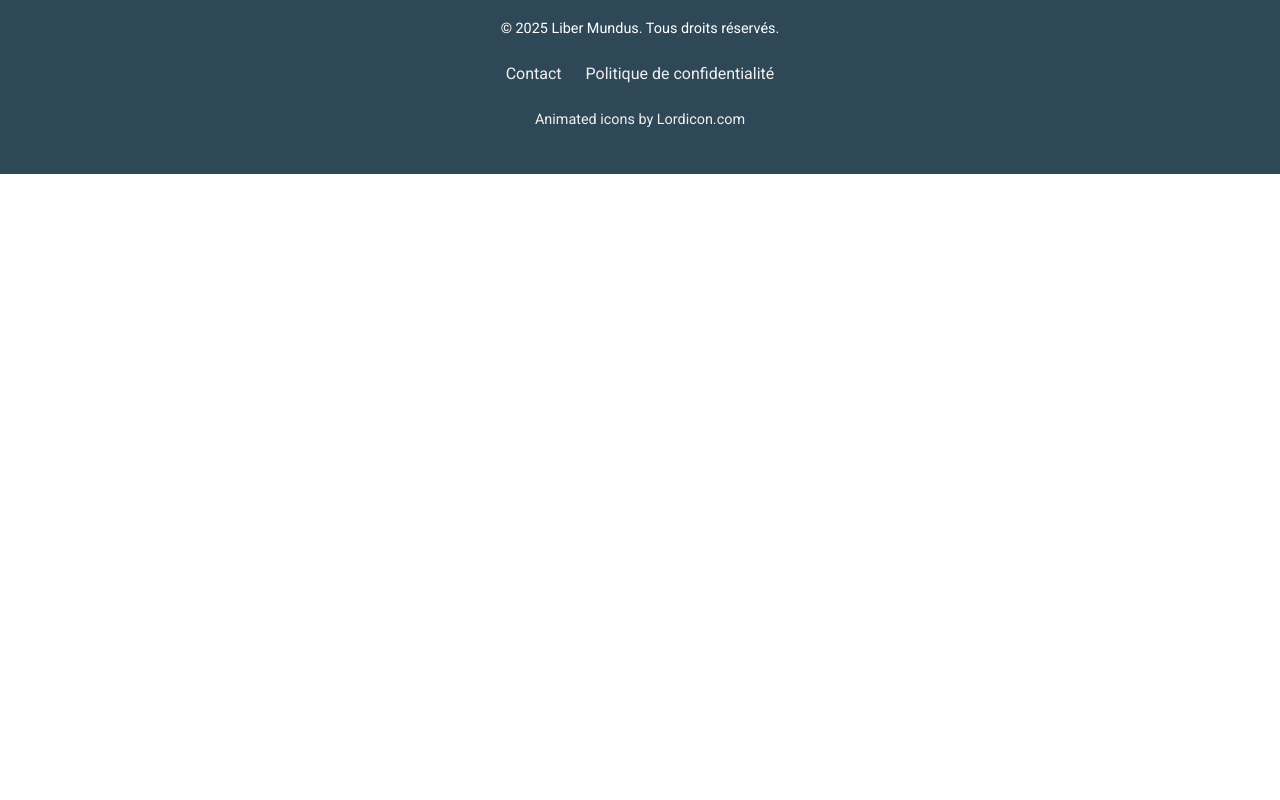
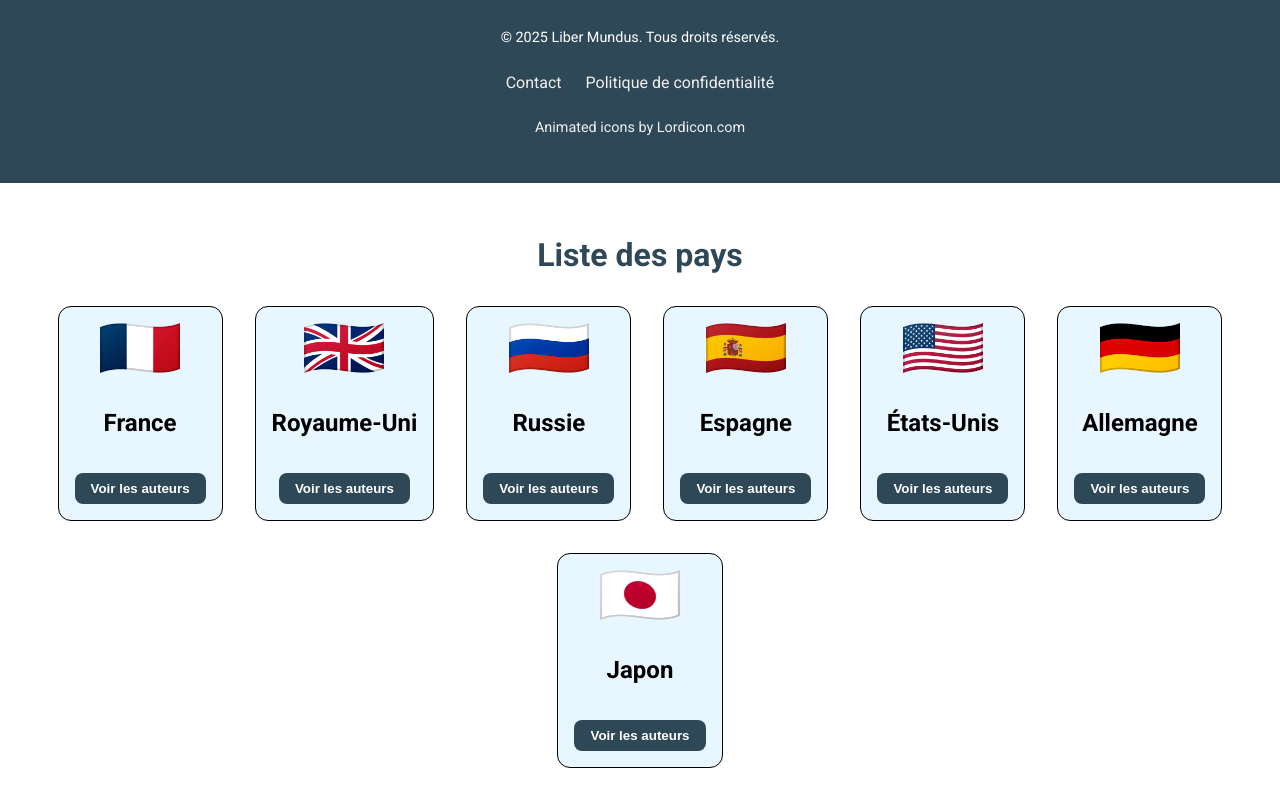
Before and after one commit to ferradjielie/liber-mundus, a React (Vite) app in the folder frontend/: page / in a window 1280 px wide. Shown: the part 1184-1984 px from the top of the page. Before the commit the page ends 1358 px from the top, so only its background shows below. Built offline with nearby package versions, Linux system fonts and the light colour scheme.

Commit message:
Create Countries page with static country cards; each card displays the country flag, name, and a "Voir les auteurs" button. Implement basic JSX structure and import necessary flag images.

```diff
--- a/frontend/src/App.jsx
+++ b/frontend/src/App.jsx
@@ -1,6 +1,7 @@
 import Home from "./pages/Home/Home";
 import Nav from "./components/Nav/Nav";
 import Footer from "./components/Footer/Footer";
+import Countries from "./pages/Countries/Countries";
 
 
 function App() {
@@ -9,6 +10,7 @@ function App() {
       <Nav/>
       <Home />
       <Footer/>
+      <Countries/>
 
     </>
   );
--- a/frontend/src/components/BorderStrip/BorderStrip.module.css
+++ b/frontend/src/components/BorderStrip/BorderStrip.module.css
@@ -1,5 +1,5 @@
 .flags img {
-  border: 1px solid #b0c4de;
+  border: 1px solid black;
     background-color: rgb(236, 234, 234);
     padding: 20px;
     border-radius: 13px;
--- a/frontend/src/index.css
+++ b/frontend/src/index.css
@@ -1,4 +1,6 @@
 body, html {
     margin: 0;
     padding: 0;
+    font-family: roboto;
 }
+h1 {color :#2f4858}
--- /dev/null
+++ b/frontend/src/pages/Countries/Countries.jsx
@@ -0,0 +1,62 @@
+import styles from './Countries.module.css';
+import france from '../../iconsFlag/france.png';
+import uk from '../../iconsFlag/gb.png';
+import russia from '../../iconsFlag/russia.png';
+import spain from '../../iconsFlag/spain.png';
+import usa from '../../iconsFlag/usa.png';
+import germany from '../../iconsFlag/germany.png';
+import japon from '../../iconsFlag/japon.png';
+
+function Countries() {
+  return (
+    <div className={styles.countriesContainer}>
+      <h1>Liste des pays</h1>
+
+      <div className={styles.cards}>
+        <div className={styles.card}>
+          <img src={france} alt="France" className={styles.flag} />
+          <h2>France</h2>
+          <button>Voir les auteurs</button>
+        </div>
+
+        <div className={styles.card}>
+          <img src={uk} alt="Royaume-Uni" className={styles.flag} />
+          <h2>Royaume-Uni</h2>
+          <button>Voir les auteurs</button>
+        </div>
+
+        <div className={styles.card}>
+          <img src={russia} alt="Russie" className={styles.flag} />
+          <h2>Russie</h2>
+          <button>Voir les auteurs</button>
+        </div>
+
+        <div className={styles.card}>
+          <img src={spain} alt="Espagne" className={styles.flag} />
+          <h2>Espagne</h2>
+          <button>Voir les auteurs</button>
+        </div>
+
+        <div className={styles.card}>
+          <img src={usa} alt="USA" className={styles.flag} />
+          <h2>États-Unis</h2>
+          <button>Voir les auteurs</button>
+        </div>
+
+        <div className={styles.card}>
+          <img src={germany} alt="Allemagne" className={styles.flag} />
+          <h2>Allemagne</h2>
+          <button>Voir les auteurs</button>
+        </div>
+
+        <div className={styles.card}>
+          <img src={japon} alt="Japon" className={styles.flag} />
+          <h2>Japon</h2>
+          <button>Voir les auteurs</button>
+        </div>
+      </div>
+    </div>
+  );
+}
+
+export default Countries;
--- /dev/null
+++ b/frontend/src/pages/Countries/Countries.module.css
@@ -0,0 +1,49 @@
+.countriesContainer {
+  padding: 2rem;
+  text-align: center;
+}
+
+.cards {
+  display: flex;
+  flex-wrap: wrap;
+  justify-content: center;
+  gap: 2rem;
+  margin-top: 2rem;
+}
+
+.card {
+  display: flex;
+  flex-direction: column;
+  align-items: center;
+  padding: 1rem;
+  border-radius: 13px;
+  border : solid 1px black;
+  background-color: #e8f6ff;
+  max-width: 180px;
+  transition: transform 0.3s;
+}
+
+.card:hover {
+  transform: scale(1.05);
+}
+
+.flag {
+  width: 80px;
+  height: 50px;
+  margin-bottom: 1rem;
+}
+
+button {
+  margin-top: 1rem;
+  padding: 0.5rem 1rem;
+  border-radius: 8px;
+  border: none;
+  background-color: #2f4858;
+  color: white;
+  cursor: pointer;
+  transition: 0.3s;
+}
+
+button:hover {
+  background-color: #3d5a6a;
+}
--- a/frontend/src/pages/Home/Home.jsx
+++ b/frontend/src/pages/Home/Home.jsx
@@ -37,7 +37,7 @@ function Home() {
           </div>
         </div>
 
-        {/* === Section drapeaux === */}
+
         <section className={styles.flagSection}>
           <h2>Explorez le monde de la littérature à travers divers pays !</h2>
 
@@ -50,7 +50,7 @@ function Home() {
 
         <hr />
 
-        {/* === Section Explorer === */}
+
         <section className={styles.explorerSection}>
           <h2>Découvrez le patrimoine littéraire des pays disponibles</h2>
 
--- a/frontend/src/pages/Home/Home.module.css
+++ b/frontend/src/pages/Home/Home.module.css
@@ -34,7 +34,7 @@ header {
   align-items: center;
   text-align: center;
   max-width: 250px;
-border: 1px solid #b0c4de;
+border: 1px solid black;
   padding: 10px;
   border-radius: 13px;
   background-color: #e8f6ff;
```
